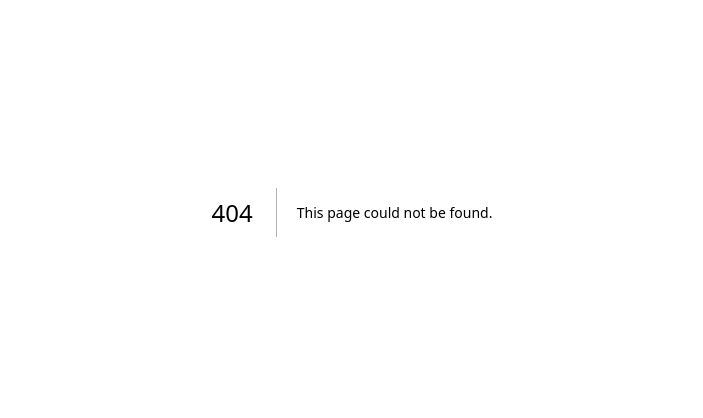
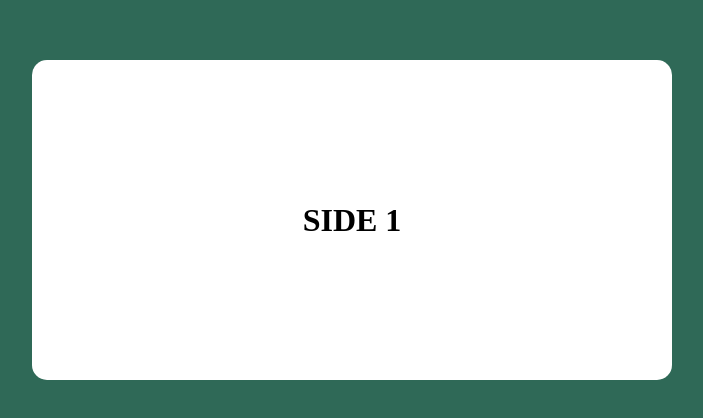
Before and after one commit to tiimbiim/CS137-S24, a Next.js app in the folder quizap/: page /useFlashcard in a window 1280 px wide. Before the commit this address had no page. Shown: the part 188-606 px from the top of the page, without its empty margins (288-991 px from the left). Built offline with nearby package versions, Linux system fonts and the light colour scheme.

Commit message:
create useFlashcard page

```diff
--- a/quizap/pages/library.js
+++ b/quizap/pages/library.js
@@ -36,7 +36,7 @@ const library = () => {
                         )}
                         {activeTab === 'flashcards' && (
                             <ul>
-                                <li className={styles.listStyle}><a className={styles.anchorStyle} href="#">aaa | Created by Xxxxx | 1000 items | Mar 10 2024</a></li>
+                                <li className={styles.listStyle}><a className={styles.anchorStyle} href="useFlashcard">aaa | Created by Xxxxx | 1000 items | Mar 10 2024</a></li>
                                 <li className={styles.listStyle}><a className={styles.anchorStyle} href="#">bbb | Created by Xxxxx | 50 items | Feb 10 2024</a></li>
                                 <li className={styles.listStyle}><a className={styles.anchorStyle} href="#">ccc | Created by Xxxxx | 25 items | Feb 6 2024</a></li>
                                 <li className={styles.listStyle}><a className={styles.anchorStyle} href="#">ddd | Created by Xxxxx | 35 items | Jan 20 2024</a></li>
--- /dev/null
+++ b/quizap/pages/useFlashcard.js
@@ -0,0 +1,25 @@
+import { useState } from 'react';
+import styles from "@/styles/useFlashcard.module.css";
+
+const UseFlashcard = () => {
+    const [isFlipped, setIsFlipped] = useState(false);
+    const handleFlip = () => {
+        setIsFlipped(!isFlipped);
+    };
+    return (
+        <main className={styles.main}>
+            <div className={`${styles.card} ${isFlipped ? styles.flipped : ''}`} onClick={handleFlip}>
+                <div className={styles.inner}>
+                    <div className={styles.front}>
+                        <h1>SIDE 1</h1>
+                    </div>
+                    <div className={styles.back}>
+                        <h1>SIDE 2</h1>
+                    </div>
+                </div>
+            </div>
+        </main>
+    );
+}
+
+export default UseFlashcard;
--- /dev/null
+++ b/quizap/styles/useFlashcard.module.css
@@ -0,0 +1,46 @@
+.main {
+    display:flex;
+    align-items: center;
+    line-height: 2;
+    min-height: 100vh;
+    background-color: rgb(47, 105, 87);
+    height: 100%;
+    overflow: auto;
+    flex-direction: column;
+    justify-content: center;
+}
+.card {
+    background-color: #ffffff;
+    border-radius: 15px;
+    margin-top: 15px;
+    padding: 10px 20px;
+    transition: transform 0.2s;
+    width: 600px;
+    height: 300px;
+    text-align: center;
+}
+.inner {
+    width: 100%;
+    height: 100%;
+    transition: transform 0.6s;
+    transform-style: preserve-3d;
+}
+.card.flipped .inner {
+    transform: rotateY(180deg);
+}
+.front, .back {
+    width: 100%;
+    height: 100%;
+    backface-visibility: hidden;
+    position: absolute;
+    display: flex;
+    justify-content: center;
+    align-items: center;
+}
+.front {
+    background-color: #ffffff;
+}
+.back {
+    background-color: #ffffff;
+    transform: rotateY(180deg);
+}
```
